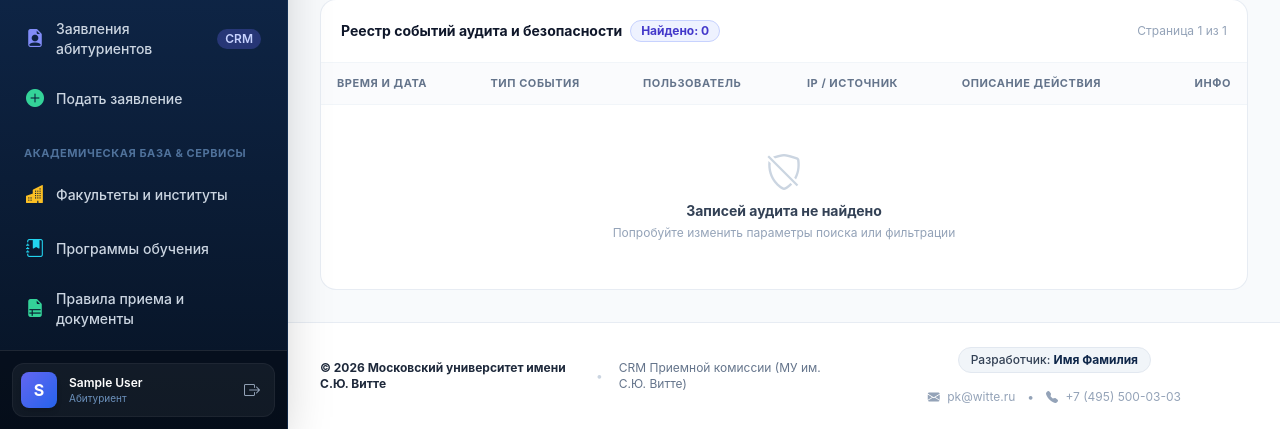
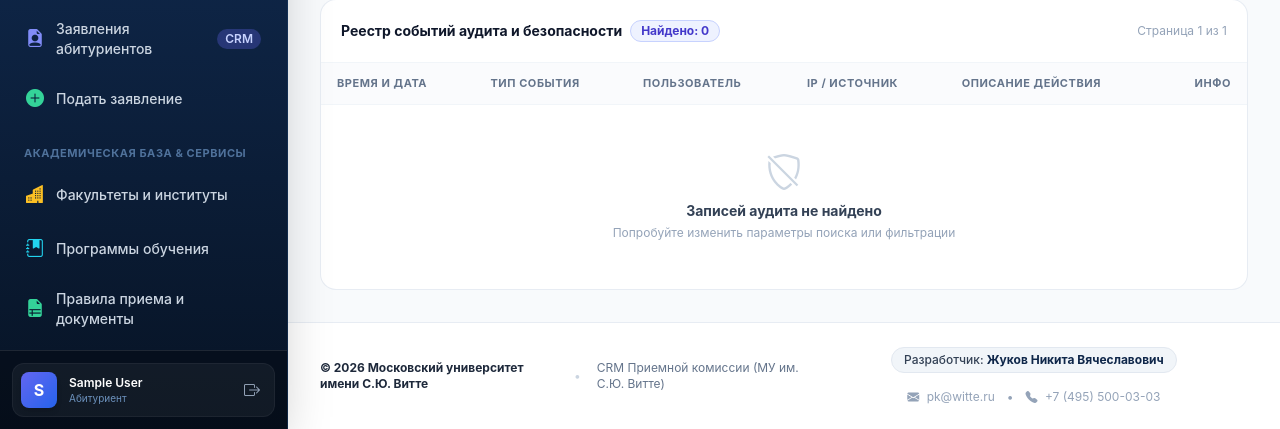
Before and after one commit to Crmsysuniv/witte-admissions-crm, a Django app: page /admin/audit/ in a window 1280 px wide. Shown: the part 572-1001 px from the top of the page. Run offline with Django 5.2, Linux system fonts and the light colour scheme; the visitor is signed in with stand-in values (Sample User, id 1); data comes from the database, SQL or seed files in the repository; data that the repository does not hold is empty; parts of the project's set-up code (start-up, migrations or seed data) failed here and were passed over; some libraries are stand-ins or nearby versions.

Commit message:
fix(ui): minor layout bugs and footer update

```diff
--- a/templates/base.html
+++ b/templates/base.html
@@ -647,7 +647,7 @@
                         <div class="flex flex-wrap items-center justify-center gap-4">
                             <div class="px-3 py-1 rounded-full bg-slate-100 text-slate-700 font-medium border border-slate-200">
                                 <span>Разработчик: </span>
-                                <strong class="text-witte-900 font-bold">Имя Фамилия</strong>
+                                <strong class="text-witte-900 font-bold">Жуков Никита Вячеславович</strong>
                             </div>
                             <div class="flex items-center gap-3 text-slate-400">
                                 <span class="hover:text-blue-600 transition-colors">
```
